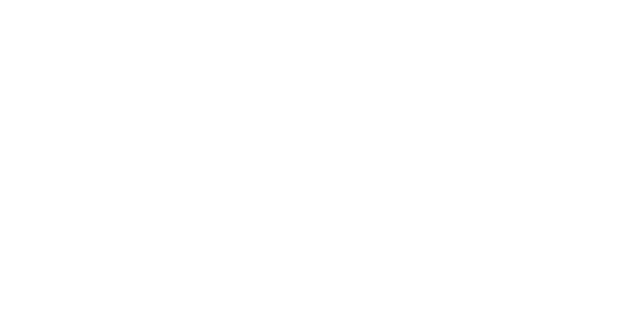
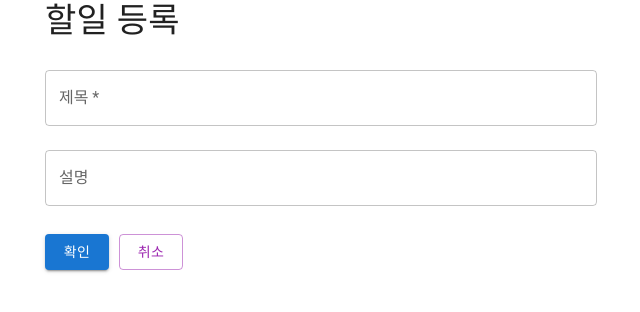
Before and after one commit to cookyman74/todoapp_by_react, a React (Create React App) app: page /create-todo in a window 1280 px wide. Before the commit this address had no page. Shown: the top 312 px of the page, without its empty margins (319-959 px from the left). Built offline with nearby package versions, Linux system fonts and the light colour scheme.

Commit message:
debug: 인증오류 수정 function : 할일 추가 및 상태 변경

```diff
--- a/src/app/App.tsx
+++ b/src/app/App.tsx
@@ -5,6 +5,7 @@ import MainPage from '../pages/MainPage';
 // import TodoCreationPage from '../pages/todoCreation/TodoCreationPage';
 import LoginPage from '../pages/LoginPage';
 import SignUpPage from '../pages/SignUpPage';
+import CreateTodoPage from "../pages/CreateTodoPage";
 
 const App: React.FC = () => {
   return (
@@ -12,6 +13,7 @@ const App: React.FC = () => {
         <Routes>
             <Route path="/login" element={<LoginPage />} />
             <Route path="/signup" element={<SignUpPage />} />
+            <Route path="/create-todo" element={<CreateTodoPage />} />
             <Route path="/" element={<MainPage />} />
         </Routes>
       </Router>
--- /dev/null
+++ b/src/pages/CreateTodoPage.tsx
@@ -0,0 +1,149 @@
+// src/pages/CreateTodoPage.tsx
+import React, { useState } from 'react';
+import { useNavigate } from 'react-router-dom';
+import { Button, Container, TextField, Typography } from '@mui/material';
+import useTodoStore from '../entities/todo/model/todoStore';
+import useUserStore from '../entities/user/model/userStore';  // Zustand에서 user 상태 가져오기
+
+const CreateTodoPage: React.FC = () => {
+    const [title, setTitle] = useState('');
+    const [description, setDescription] = useState('');
+    const navigate = useNavigate();
+    const { addTodo } = useTodoStore();
+    const { user, setUser } = useUserStore();  // Zustand에서 user 상태를 가져옴
+
+    const isValidTodo = (): boolean => {
+        if (!title.trim()) {
+            alert('제목은 필수 입력 항목입니다.');
+            return false;
+        }
+        return true;
+    };
+
+    const fetchCreateTodo = async (accessToken: string | undefined): Promise<Response | null> => {
+        if (!user || !user.access_token) {
+            alert('사용자 인증 정보가 없습니다.');
+            return null;
+        }
+
+        const refreshAccessToken = async (): Promise<string | null> => {
+            try {
+                const response = await fetch('http://localhost:3001/auth/refresh', {
+                    method: 'POST',
+                    headers: {
+                        'Content-Type': 'application/json',
+                    },
+                    body: JSON.stringify({ refresh_token: user.refresh_token }),  // refresh_token 사용
+                });
+
+                if (response.ok) {
+                    const data = await response.json();
+                    setUser({
+                        ...user,
+                        access_token: data.access_token,  // 새로운 access_token 업데이트
+                    });
+                    return data.access_token;
+                } else {
+                    console.error('access_token 갱신 실패');
+                    return null;
+                }
+            } catch (error) {
+                console.error('토큰 갱신 중 오류 발생:', error);
+                return null;
+            }
+        };
+
+        try {
+            const response = await fetch('http://localhost:3001/todos', {
+                method: 'POST',
+                headers: {
+                    'Content-Type': 'application/json',
+                    Authorization: `Bearer ${user.access_token}`,
+                },
+                body: JSON.stringify({
+                    title,
+                    description,
+                    completed: false,
+                }),
+            });
+
+            if (response.status === 401) {
+                const newAccessToken = await refreshAccessToken();
+                if (newAccessToken) {
+                    return fetchCreateTodo(newAccessToken);
+                } else {
+                    alert('다시 로그인해주세요');
+                    navigate('/login');
+                    return null;
+                }
+            }
+
+            return response;
+        } catch (error) {
+            console.error('할일 등록 중 오류 발생:', error);
+            alert('서버 오류가 발생했습니다.');
+            return null;
+        }
+    };
+
+    const handleConfirm = async () => {
+        if (!isValidTodo()) return;
+
+        const response = await fetchCreateTodo(user?.access_token);
+
+        if (response && response.ok) {
+            const data = await response.json();
+            addTodo(data);  // 로컬 상태에 새로 추가된 할일 저장
+            navigate('/');  // 메인 페이지로 이동
+        } else {
+            alert('할일 등록에 실패했습니다.');
+        }
+    };
+
+    const handleCancel = () => navigate('/');  // 취소 시 메인 페이지로 이동
+
+    return (
+        <Container maxWidth="sm">
+            <Typography variant="h4" gutterBottom>
+                할일 등록
+            </Typography>
+
+            <TextField
+                label="제목"
+                value={title}
+                onChange={(e) => setTitle(e.target.value)}
+                fullWidth
+                margin="normal"
+                required
+            />
+
+            <TextField
+                label="설명"
+                value={description}
+                onChange={(e) => setDescription(e.target.value)}
+                fullWidth
+                margin="normal"
+            />
+
+            <Button
+                variant="contained"
+                color="primary"
+                onClick={handleConfirm}
+                style={{ marginTop: '20px' }}
+            >
+                확인
+            </Button>
+
+            <Button
+                variant="outlined"
+                color="secondary"
+                onClick={handleCancel}
+                style={{ marginTop: '20px', marginLeft: '10px' }}
+            >
+                취소
+            </Button>
+        </Container>
+    );
+};
+
+export default CreateTodoPage;
--- a/src/pages/MainPage.tsx
+++ b/src/pages/MainPage.tsx
@@ -59,6 +59,28 @@ const MainPage: React.FC = () => {
         navigate('/signup');
     };
 
+    const handleStatusTodo = async (todoId: number, isCompleted: boolean) => {
+        try {
+            const response = await fetch('http://localhost:3001/todos/'+todoId, {
+                method: "PATCH",
+                headers: {
+                    'Content-Type': 'application/json',
+                    Authorization: `Bearer ${user?.access_token}`,
+                },
+                body: JSON.stringify({completed: isCompleted})
+            });
+
+            if (!response.ok) {
+                throw new Error("할일 상태 업데이트에 실패했습니다.")
+            }
+
+            toggleTodo(todoId);
+        } catch (error) {
+            console.error("할일 상태 업데이트 중 오류 발생: ", error);
+        }
+
+    };
+
     return (
         <Container maxWidth="md" style={{ textAlign: 'center', marginTop: '50px' }}>
             <Typography variant="h4" gutterBottom>
@@ -96,7 +118,7 @@ const MainPage: React.FC = () => {
                                 <Button
                                     variant="contained"
                                     color="primary"
-                                    onClick={() => toggleTodo(todo.id)}
+                                    onClick={() => handleStatusTodo(todo.id, !todo.completed)}
                                     style={{ marginRight: '10px' }}
                                 >
                                     {todo.completed ? '미완료' : '완료'}
--- a/src/pages/SignUpPage.tsx
+++ b/src/pages/SignUpPage.tsx
@@ -8,7 +8,6 @@ const SignUpPage: React.FC = () => {
     const [name, setName] = useState('');
     const [email, setEmail] = useState('');
     const [password, setPassword] = useState('');
-    const setUser = useUserStore((state) => state.setUser);
     const navigate = useNavigate();
 
     const handleSubmit = async (e: React.FormEvent) => {
```
